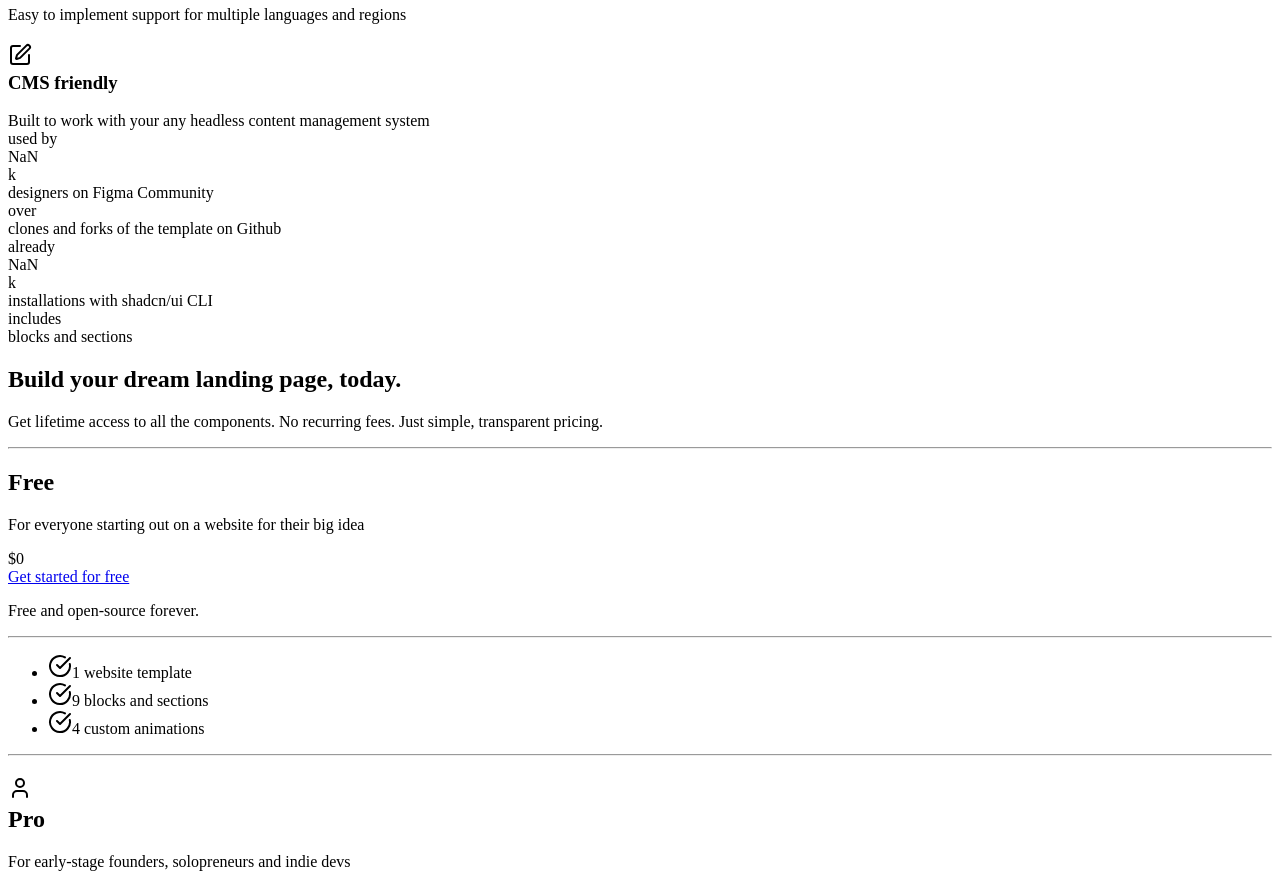
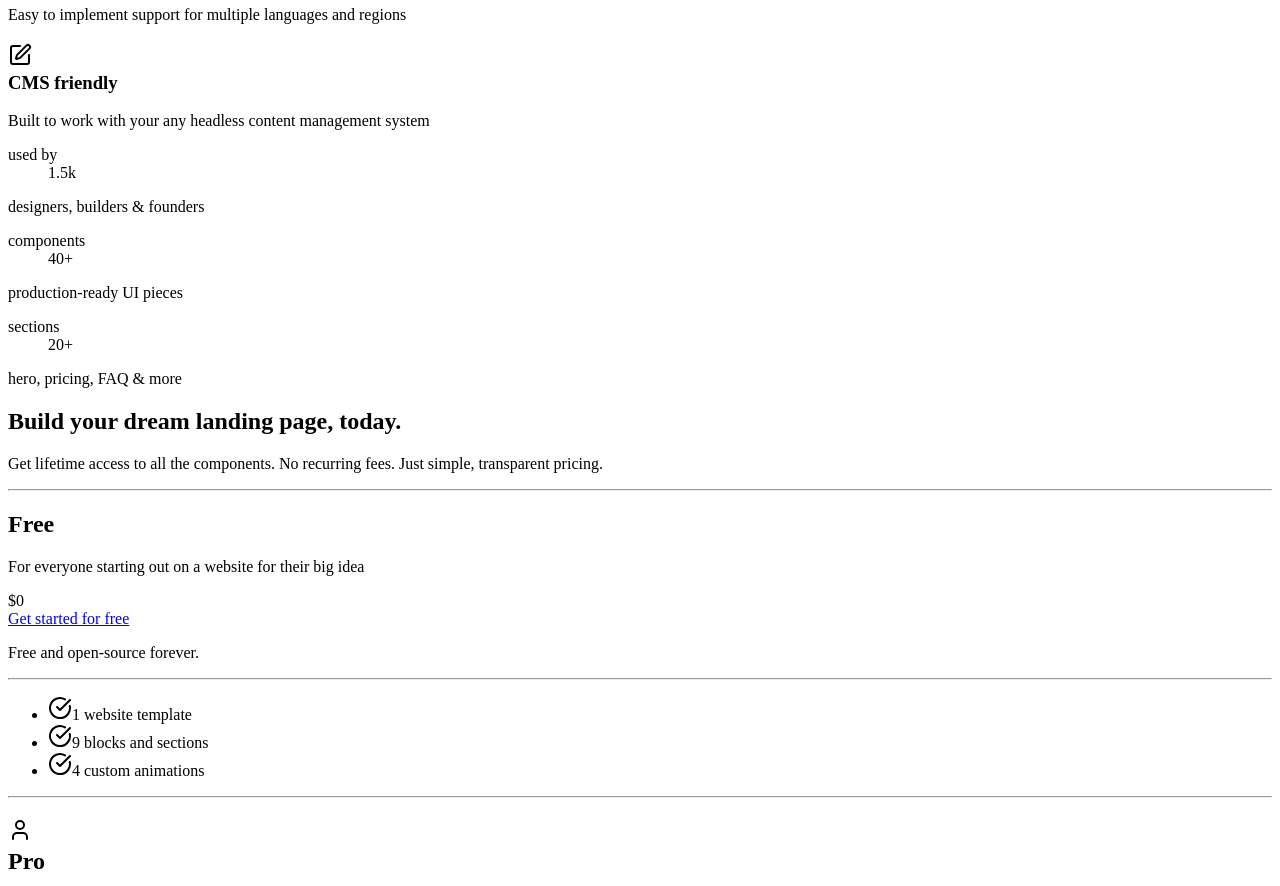
Before and after one commit to telluricaquarian/telluricaquarian, a Next.js app: page / in a window 1280 px wide. Shown: the part 2580-3466 px from the top of the page. Built offline with nearby package versions, Linux system fonts and the light colour scheme.

Commit message:
Simplify stats section and remove siteConfig dependency

```diff
--- a/components/sections/stats/default.tsx
+++ b/components/sections/stats/default.tsx
@@ -1,16 +1,15 @@
-import { siteConfig } from "@/config/site";
-
+import { cn } from "@/lib/utils";
 import { Section } from "../../ui/section";
 
-interface StatItemProps {
-  label?: string;
-  value: string | number;
+type StatItem = {
+  label: string;
+  value: number | string;
   suffix?: string;
   description?: string;
-}
+};
 
 interface StatsProps {
-  items?: StatItemProps[] | false;
+  items?: StatItem[] | false;
   className?: string;
 }
 
@@ -18,62 +17,54 @@ export default function Stats({
   items = [
     {
       label: "used by",
-      value: Math.round(siteConfig.stats.figma / 100) / 10,
+      value: 1.5,
       suffix: "k",
-      description: "designers on Figma Community",
+      description: "designers, builders & founders",
     },
     {
-      label: "over",
-      value: siteConfig.stats.github,
-      description: "clones and forks of the template on Github",
+      label: "components",
+      value: 40,
+      suffix: "+",
+      description: "production-ready UI pieces",
     },
     {
-      label: "already",
-      value: Math.round(siteConfig.stats.cli / 100) / 10,
-      suffix: "k",
-      description: "installations with shadcn/ui CLI",
-    },
-    {
-      label: "includes",
-      value: siteConfig.stats.sections,
-      description: "blocks and sections",
+      label: "sections",
+      value: 20,
+      suffix: "+",
+      description: "hero, pricing, FAQ & more",
     },
   ],
-  className,
+  className = "",
 }: StatsProps) {
   return (
-    <Section className={className}>
-      <div className="container mx-auto max-w-[960px]">
+    <Section className={cn(className)}>
+      <div className="mx-auto flex max-w-6xl flex-col gap-10 px-4">
         {items !== false && items.length > 0 && (
-          <div className="grid grid-cols-2 gap-12 sm:grid-cols-4">
-            {items.map((item, index) => (
+          <dl className="grid gap-6 sm:grid-cols-3">
+            {items.map((item) => (
               <div
-                key={index}
-                className="flex flex-col items-start gap-3 text-left"
+                key={item.label}
+                className="rounded-2xl border border-border/60 bg-background/60 p-6 text-left"
               >
-                {item.label && (
-                  <div className="text-muted-foreground text-sm font-semibold">
-                    {item.label}
-                  </div>
-                )}
-                <div className="flex items-baseline gap-2">
-                  <div className="from-foreground to-foreground dark:to-brand bg-linear-to-r bg-clip-text text-4xl font-medium text-transparent drop-shadow-[2px_1px_24px_var(--brand-foreground)] transition-all duration-300 sm:text-5xl md:text-6xl">
-                    {item.value}
-                  </div>
+                <dt className="text-sm font-medium text-muted-foreground">
+                  {item.label}
+                </dt>
+                <dd className="mt-2 flex items-baseline gap-1 text-3xl font-semibold">
+                  <span>{item.value}</span>
                   {item.suffix && (
-                    <div className="text-brand text-2xl font-semibold">
+                    <span className="text-xl text-muted-foreground">
                       {item.suffix}
-                    </div>
+                    </span>
                   )}
-                </div>
+                </dd>
                 {item.description && (
-                  <div className="text-muted-foreground text-sm font-semibold text-pretty">
+                  <p className="mt-2 text-sm text-muted-foreground">
                     {item.description}
-                  </div>
+                  </p>
                 )}
               </div>
             ))}
-          </div>
+          </dl>
         )}
       </div>
     </Section>
```
